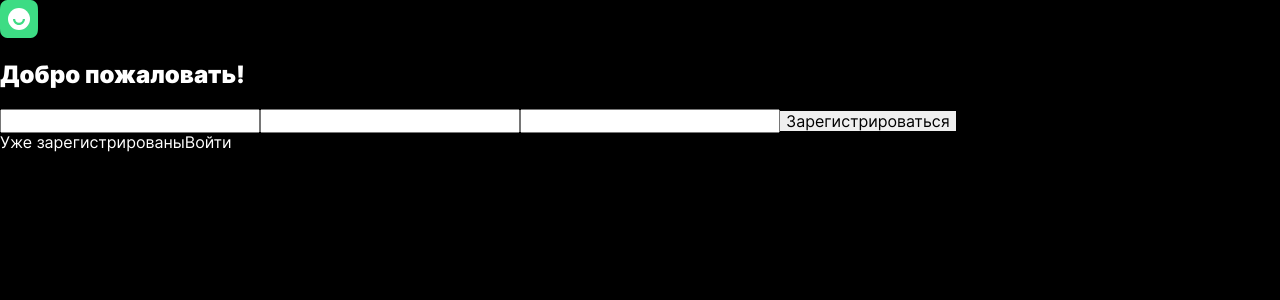
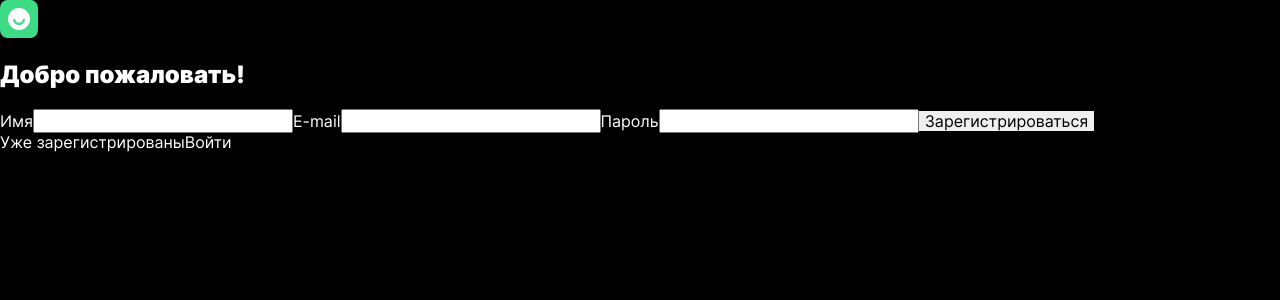
Before and after one commit to krylovis/movies-explorer-frontend, a React (Create React App) app: page /signup in a window 1280 px wide. Shown: the top 300 px of the page. Built offline with nearby package versions, Linux system fonts and the light colour scheme.

Commit message:
add label text

```diff
--- a/src/components/inputs/InputTypeEmail.jsx
+++ b/src/components/inputs/InputTypeEmail.jsx
@@ -4,6 +4,7 @@ export default function InputTypeEmail(props) {
   const { values, handleChange } = props;
   return (
     <label className="input__label" htmlFor="inputTypeEmail">
+      E-mail
       <input
         className="input input_email"
         id="inputTypeEmail"
--- a/src/components/inputs/InputTypeName.jsx
+++ b/src/components/inputs/InputTypeName.jsx
@@ -2,6 +2,7 @@ export default function InputTypeName(props) {
   const { values, handleChange } = props;
   return (
     <label className="input__label" htmlFor="inputTypeName">
+      Имя
       <input
         className="input input_name"
         id="inputTypeName"
--- a/src/components/inputs/InputTypePassword.jsx
+++ b/src/components/inputs/InputTypePassword.jsx
@@ -2,6 +2,7 @@ export default function InputTypePassword(props) {
   const { values, handleChange } = props;
   return (
     <label className="input__label" htmlFor="inputTypePassword">
+      Пароль
       <input
         className="input input_password"
         id="inputTypePassword"
```
